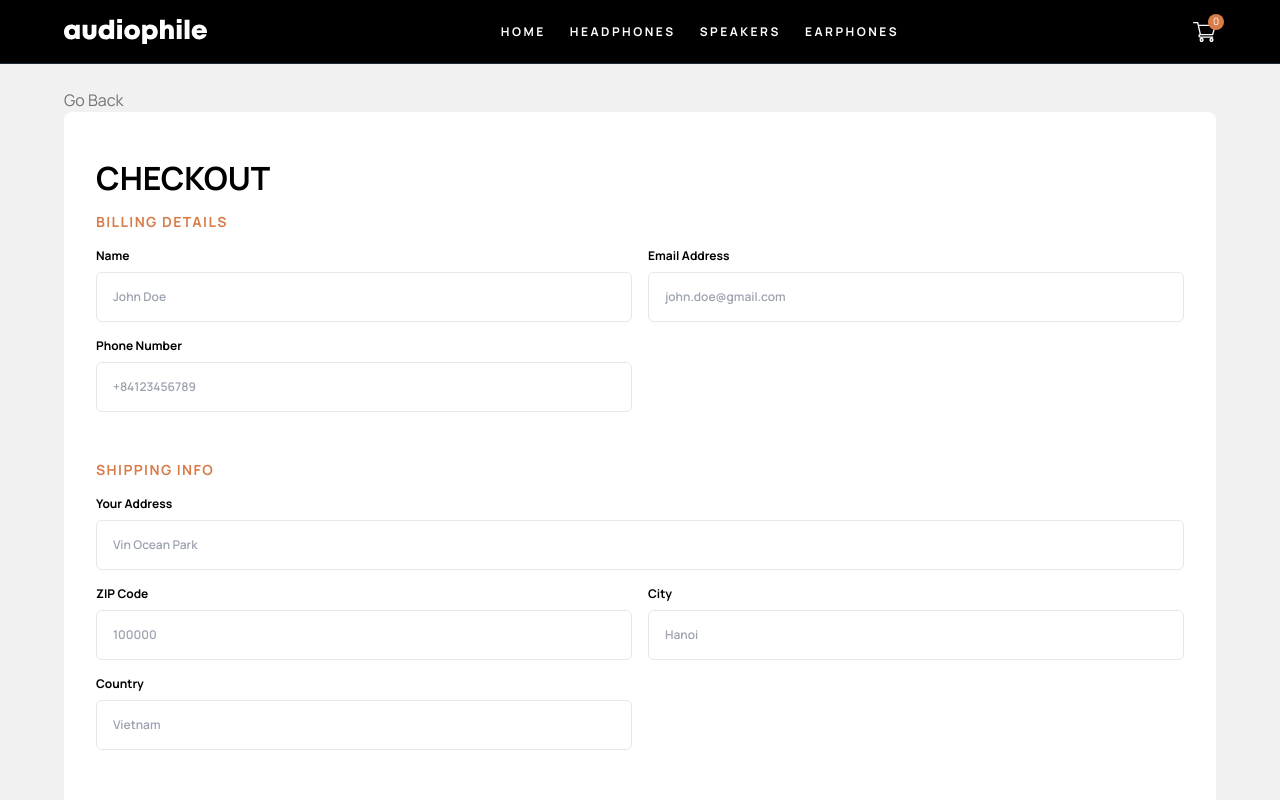
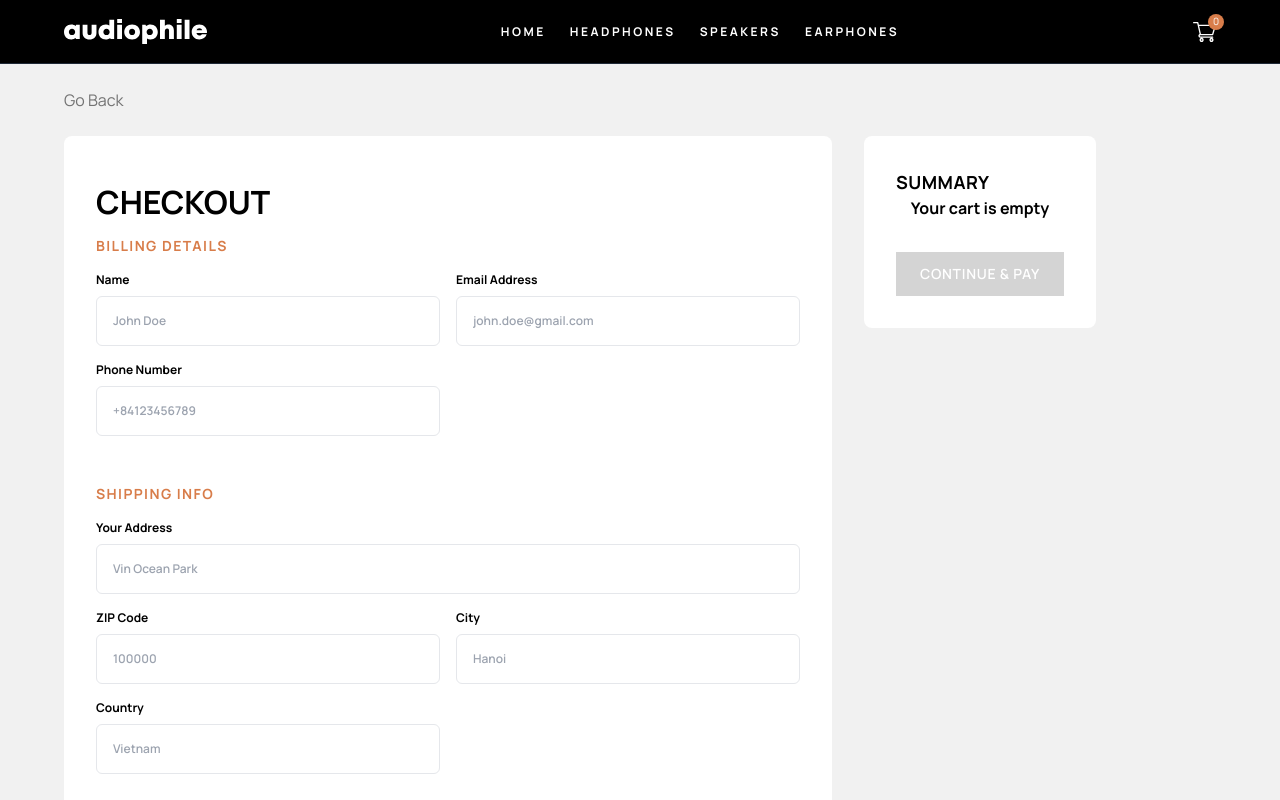
Before and after one commit to pqhung3007/audiophile-ecommerce-website, a Next.js app: page /checkout in a window 1280 px wide. Shown: the top 800 px of the page. Built offline with nearby package versions, Linux system fonts and the light colour scheme.

Commit message:
build cart summary's UI

```diff
--- a/components/CheckoutForm.tsx
+++ b/components/CheckoutForm.tsx
@@ -7,7 +7,7 @@ export default function CheckoutForm() {
   const [paymentMethod, setPaymentMethod] = useState("e-Money");
 
   return (
-    <div className="rounded-lg bg-white px-8 py-12 md:pb-4">
+    <div className="basis-2/3 rounded-lg bg-white px-8 py-12 md:pb-4">
       <h2 className="mb-4 text-heading4 uppercase md:text-heading3 ">
         checkout
       </h2>
--- /dev/null
+++ b/components/Summary.tsx
@@ -0,0 +1,80 @@
+import { useSelector } from "react-redux";
+import Image from "next/image";
+import { cartItems, totalPrice } from "../features/cartSlice";
+
+export default function Summary() {
+  const items = useSelector(cartItems);
+  const total = useSelector(totalPrice);
+  const shippingFee: number = 50;
+  const VAT: number = Math.floor(total * 0.2);
+
+  return (
+    <div className=" rounded-lg bg-white p-8">
+      <h3 className="text-lg font-bold uppercase tracking-wide">summary</h3>
+      {items.length > 0 ? (
+        <div>
+          <div className="mt-8 space-y-6">
+            {items.map((item, index) => (
+              <div
+                className="flex items-center justify-between gap-4"
+                key={index}
+              >
+                <div className="flex items-center space-x-3">
+                  <Image
+                    src={"/" + item.image}
+                    width={64}
+                    height={64}
+                    alt=""
+                    className="rounded-lg"
+                  />
+                  <div>
+                    <p className="text-sm font-bold">{item.name}</p>
+                    <p className="text-sm font-bold text-neutral-500">
+                      $ {item.price}
+                    </p>
+                  </div>
+                </div>
+
+                <span className="font-bold text-neutral-500">
+                  x{item.quantity}
+                </span>
+              </div>
+            ))}
+          </div>
+
+          <div className="mt-8">
+            <div className="flex justify-between">
+              <p className="uppercase text-neutral-500">total</p>
+              <strong className="text-lg">$ {total}</strong>
+            </div>
+            <div className="flex justify-between">
+              <p className="uppercase text-neutral-500">shipping</p>
+              <strong className="text-lg">$ {shippingFee}</strong>
+            </div>
+            <div className="flex justify-between">
+              <p className="uppercase text-neutral-500">vat (included)</p>
+              <strong className="text-lg">$ {VAT}</strong>
+            </div>
+            <div className="mt-4 flex justify-between">
+              <p className="uppercase text-neutral-500">grand total</p>
+              <strong className="text-lg text-accent">
+                $ {total + shippingFee + VAT}
+              </strong>
+            </div>
+          </div>
+        </div>
+      ) : (
+        <div className="text-center">
+          <strong className="text-center">Your cart is empty</strong>
+        </div>
+      )}
+      <button
+        className="mt-8 w-full border-none bg-accent px-6 py-3 text-sm font-semibold uppercase tracking-wider text-white duration-200 hover:bg-accent-hover disabled:cursor-not-allowed disabled:bg-neutral-300"
+        type="submit"
+        disabled={items.length < 1}
+      >
+        continue &amp; pay
+      </button>
+    </div>
+  );
+}
--- a/pages/checkout.tsx
+++ b/pages/checkout.tsx
@@ -1,6 +1,7 @@
 import Head from "next/head";
 import BackButton from "../components/BackButton";
 import CheckoutForm from "../components/CheckoutForm";
+import Summary from "../components/Summary";
 
 export default function CheckoutPage() {
   return (
@@ -9,9 +10,12 @@ export default function CheckoutPage() {
         <title>Checkout</title>
       </Head>
       <main className="bg-product">
-        <div className="mx-auto max-w-7xl px-6 pb-20 pt-6 md:px-12 lg:px-16">
+        <div className="mx-auto max-w-7xl space-y-6 px-6 pb-20 pt-6 md:px-12 lg:px-16">
           <BackButton />
-          <CheckoutForm />
+          <div className="flex flex-col gap-8 lg:flex-row lg:items-start">
+            <CheckoutForm />
+            <Summary />
+          </div>
         </div>
       </main>
     </>
```
